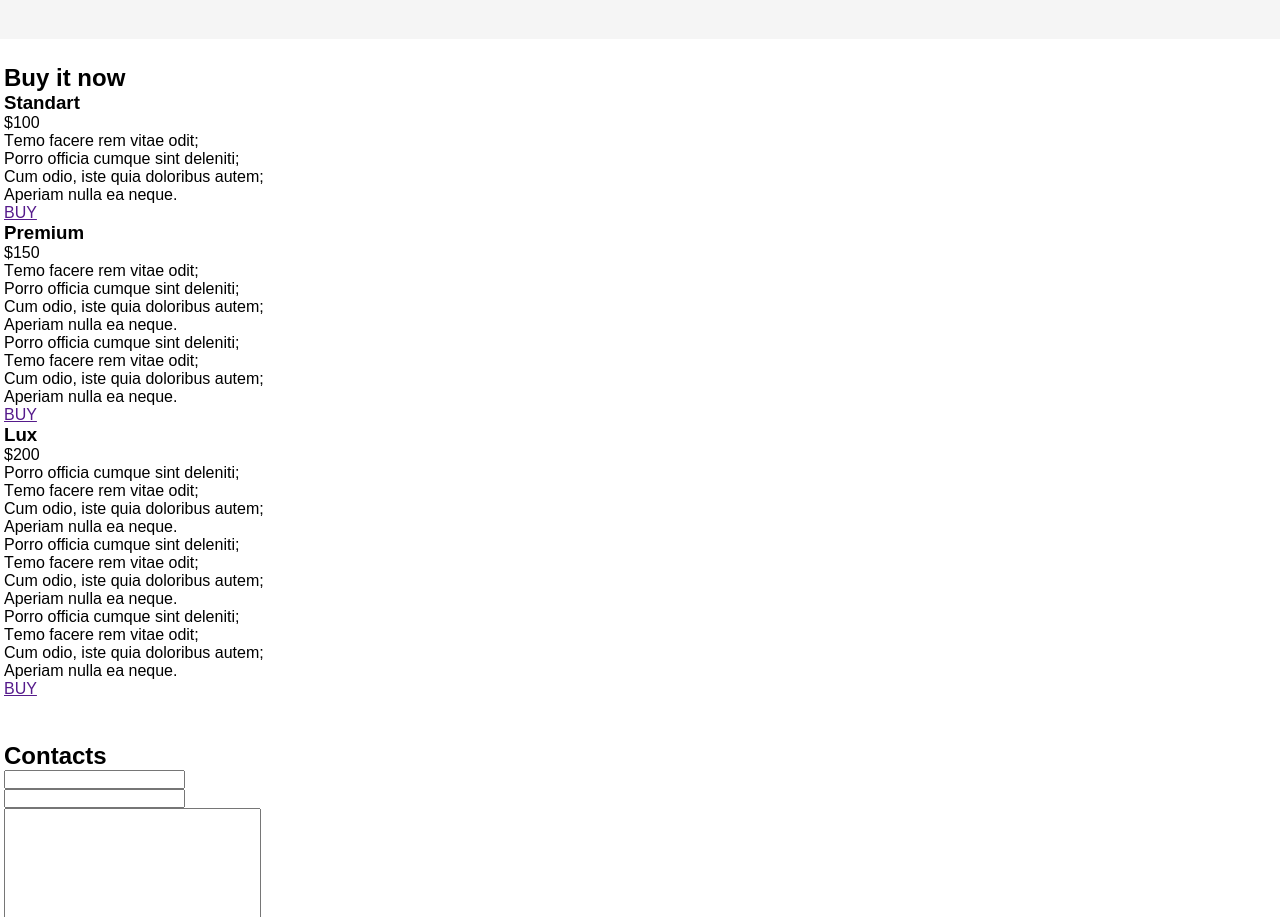
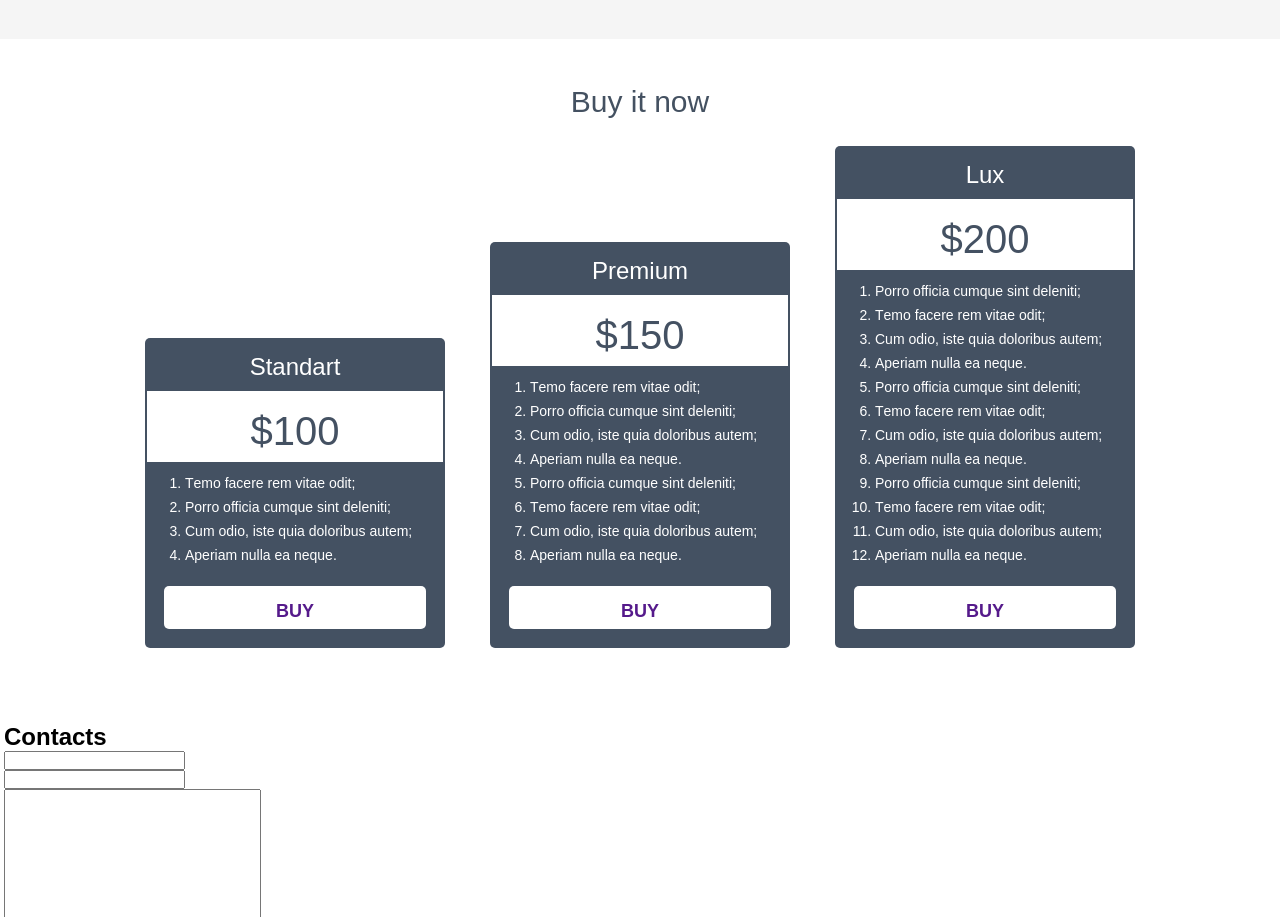
Before and after one commit to CeMuPaMuDa/HTML5_CSS3, a plain HTML site: page project1/index.html in a window 1280 px wide. Shown: the part 1890-2807 px from the top of the page. Drawn offline with Linux system fonts and the light colour scheme.

Commit message:
adding styles for the sixth section

```diff
--- a/project1/css/style.css
+++ b/project1/css/style.css
@@ -201,25 +201,84 @@ body {
   color: #989898;
 }
 .buy {
-  padding: 25px calc(50% - 1272px / 2) 19px;
+  padding: 45px calc(50% - 1272px / 2) 50px;
 }
 .buy-title {
+  text-align: center;
+  font-style: normal;
+  font-weight: normal;
+  font-size: 30px;
+  line-height: 36px;
+  color: #445161;
+  margin-bottom: 26px;
 }
 .buy-cards {
+  display: flex;
+  align-items: flex-end;
+  justify-content: center;
 }
 .buy-card-standart {
+  margin-right: 45px;
+  border-radius: 5px;
+  background: #445162;
+  padding: 14px 0 0;
+  width: 300px;
 }
 .buy-card-title {
+  font-weight: normal;
+  font-size: 24px;
+  line-height: 30px;
+  color: #ffffff;
+  text-align: center;
+  margin-bottom: 7px;
 }
 .buy-price {
+  font-weight: normal;
+  font-size: 40px;
+  line-height: 30px;
+  color: #445162;
+  background: #ffffff;
+  border: 2px solid #445162;
+  text-align: center;
+  padding: 25px 0 16px;
 }
 .buy-list {
+  margin-left: 40px;
+  align-items: center;
+  font-size: 14px;
+  line-height: 24px;
+  color: #ffffff;
+  padding-top: 7px;
 }
 .buy-list-item {
 }
 .buy-card-premium {
+  margin-right: 45px;
+  border-radius: 5px;
+  background: #445162;
+  padding: 14px 0 0;
+  width: 300px;
 }
 .buy-card-lux {
+  border-radius: 5px;
+  background: #445162;
+  padding: 14px 0 0;
+  width: 300px;
+}
+.buy-link {
+  text-decoration: none;
+  background: #ffffff;
+  font-size: 18px;
+  line-height: 18px;
+  text-align: center;
+  display: flex;
+  flex-direction: column;
+  margin: 19px;
+  font-weight: bold;
+  align-items: center;
+  border-radius: 5px;
+  padding-top: 16px;
+  padding-bottom: 9px;
 }
 .contacts {
   padding: 25px calc(50% - 1272px / 2) 19px;
--- a/project1/index.html
+++ b/project1/index.html
@@ -241,7 +241,7 @@
             </li>
             <li class="buy-list-item">Aperiam nulla ea neque.</li>
           </ol>
-          <a href="">BUY</a>
+          <a class="buy-link" href="">BUY</a>
         </div>
         <div class="buy-card-premium">
           <h3 class="buy-card-title">Premium</h3>
@@ -260,7 +260,7 @@
             </li>
             <li class="buy-list-item">Aperiam nulla ea neque.</li>
           </ol>
-          <a href="">BUY</a>
+          <a class="buy-link" href="">BUY</a>
         </div>
         <div class="buy-card-lux">
           <h3 class="buy-card-title">Lux</h3>
@@ -285,7 +285,7 @@
             </li>
             <li class="buy-list-item">Aperiam nulla ea neque.</li>
           </ol>
-          <a href="">BUY</a>
+          <a class="buy-link" href="">BUY</a>
         </div>
       </div>
     </section>
```
